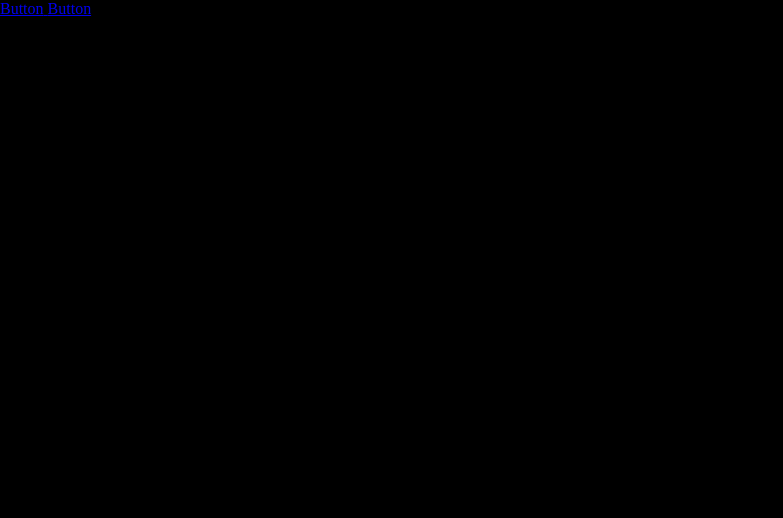
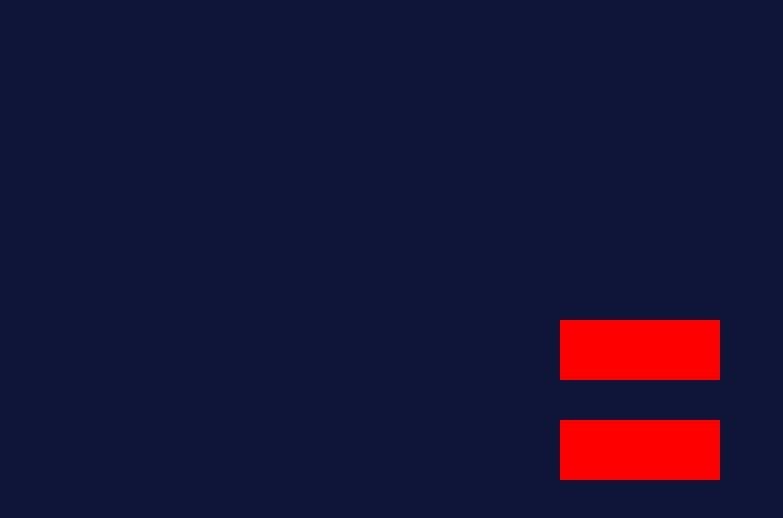
Before and after one commit to CJR85/glowing-gradient-button, a plain HTML site: page index.html in a window 1280 px wide. Shown: the whole page, without its empty margins (0-783 px from the left). Drawn offline with Linux system fonts and the light colour scheme.

Commit message:
Style body, container and anchor tags

```diff
--- a/style.css
+++ b/style.css
@@ -1,9 +1,41 @@
+@import url('https://fonts.googleapis.com/css2?family=Poppins:wght@100;200;300;400;500;600;700;800;900&display=swap');
+
 * {
   margin: 0;
   padding: 0;
   box-sizing: border-box;
+  font-family: 'Poppins', sans-serif;
 }
 
 body {
-  background: #000;
+  display: flex;
+  justify-content: center;
+  align-items: center;
+  min-height: 100vh;
+  background: #0e1538;
 }
+
+.container {
+  display: flex;
+  justify-content: center;
+  align-items: center;
+  flex-direction: column;
+}
+
+.container a {
+  position: relative;
+  width: 160px;
+  height: 60px;
+  display: inline-block;
+  background: #fff;
+  margin: 20px;
+}
+
+.container a:before,
+.container a:after {
+  content: '';
+  position: absolute;
+  inset: 0;
+  background: #f00;
+  transition: 0.5;
+}
```
